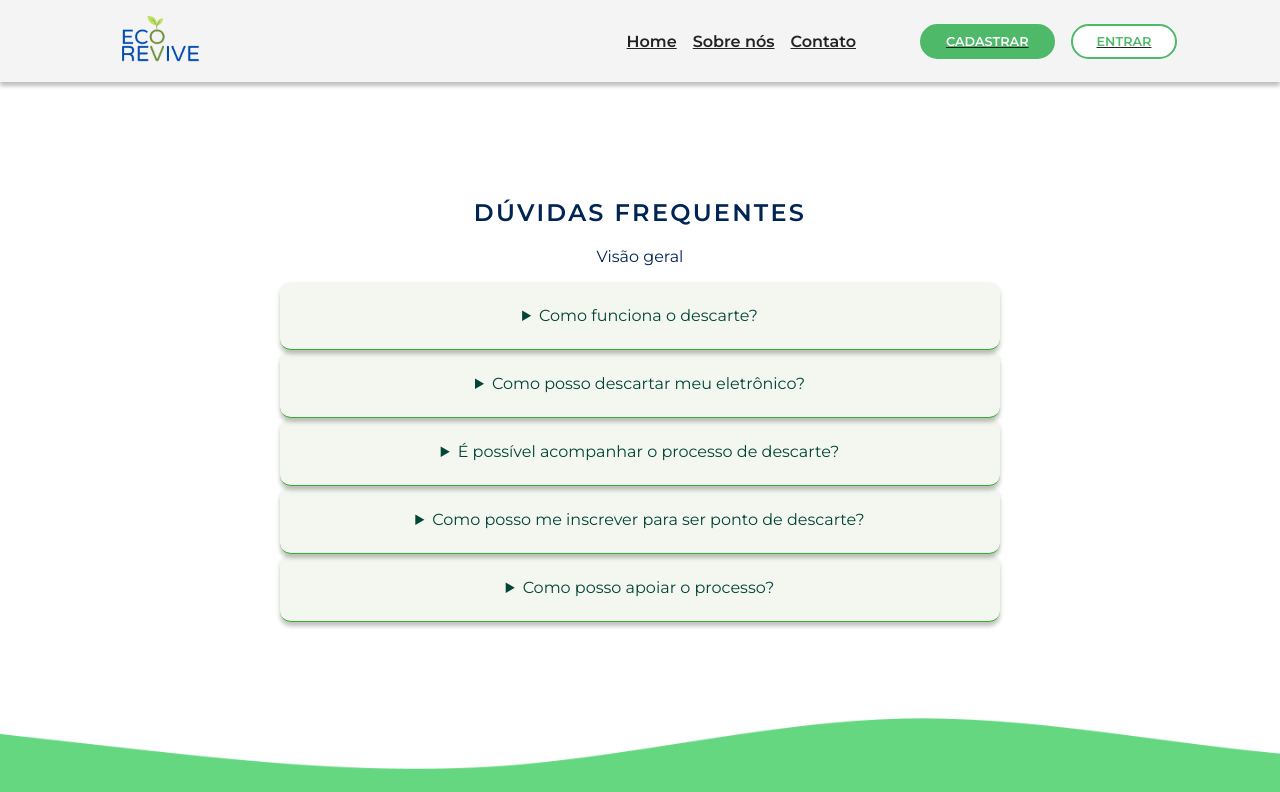
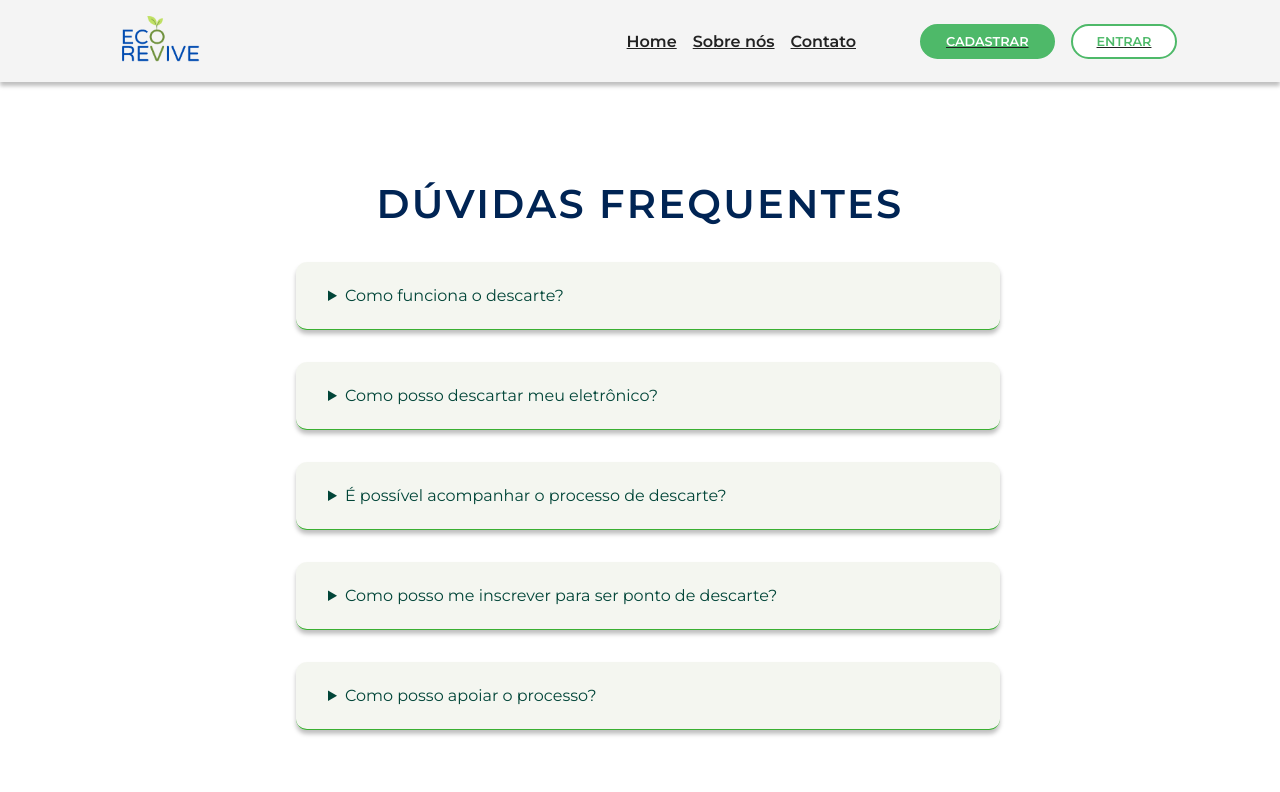
Before and after one commit to dEgito/EcoRevive, a React (Create React App) app in the folder eco-revive/: page /duvidas in a window 1280 px wide. Shown: the top 792 px of the page. Built offline with nearby package versions, Linux system fonts and the light colour scheme.

Commit message:
feat/ quase finalizada

```diff
--- a/eco-revive/src/pages/faqs/faqs.js
+++ b/eco-revive/src/pages/faqs/faqs.js
@@ -11,7 +11,6 @@
       <Section>
 
         <h2>Dúvidas frequentes</h2>
-        <p>Visão geral</p>
 
         <Details>
           <details>
--- a/eco-revive/src/pages/faqs/style.js
+++ b/eco-revive/src/pages/faqs/style.js
@@ -8,20 +8,16 @@
   margin: 0;
 
   h2 {
-    font-size: 1.5rem;
+    font-size: 2.5rem;
     letter-spacing: 0.14rem;
     text-transform: uppercase;
   }
 
-  p{
-    font-size: 0.8;
-
-  }
 `;
 
 export const Section = styled.section`
   max-width: 45rem;
-  padding: 6rem;
+  padding: 4rem;
   align-items: center;
   text-align: center;
   margin-left: auto;
@@ -37,11 +33,11 @@
   border-radius: 0.6875rem;
   padding: 2rem;
   display: flex;
-  flex-direction: column;
-  gap: 5rem;
+  gap: 1rem;
   padding: 1.5rem 2rem;
   display: flex;
-
+  margin-top: 2rem;
+  margin-left: 1rem;
 
   p {
     padding: 3%;
```
